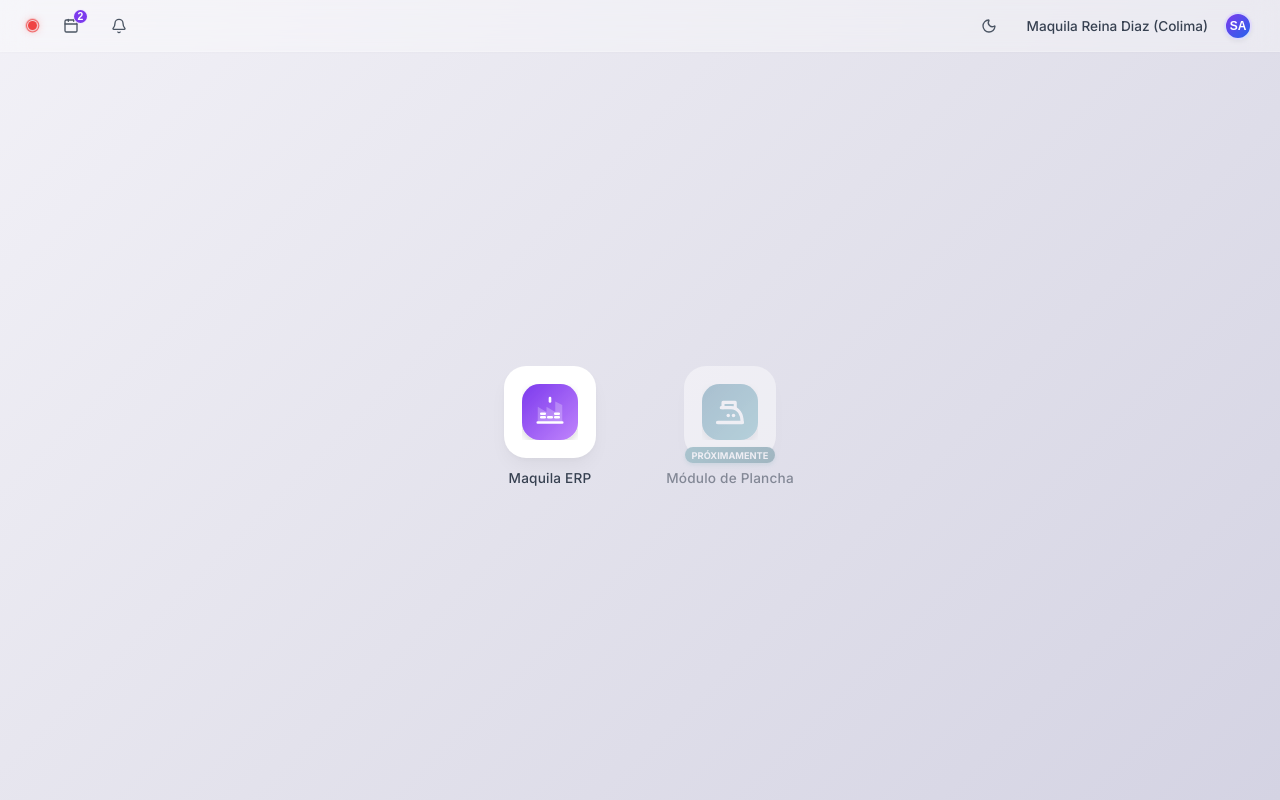
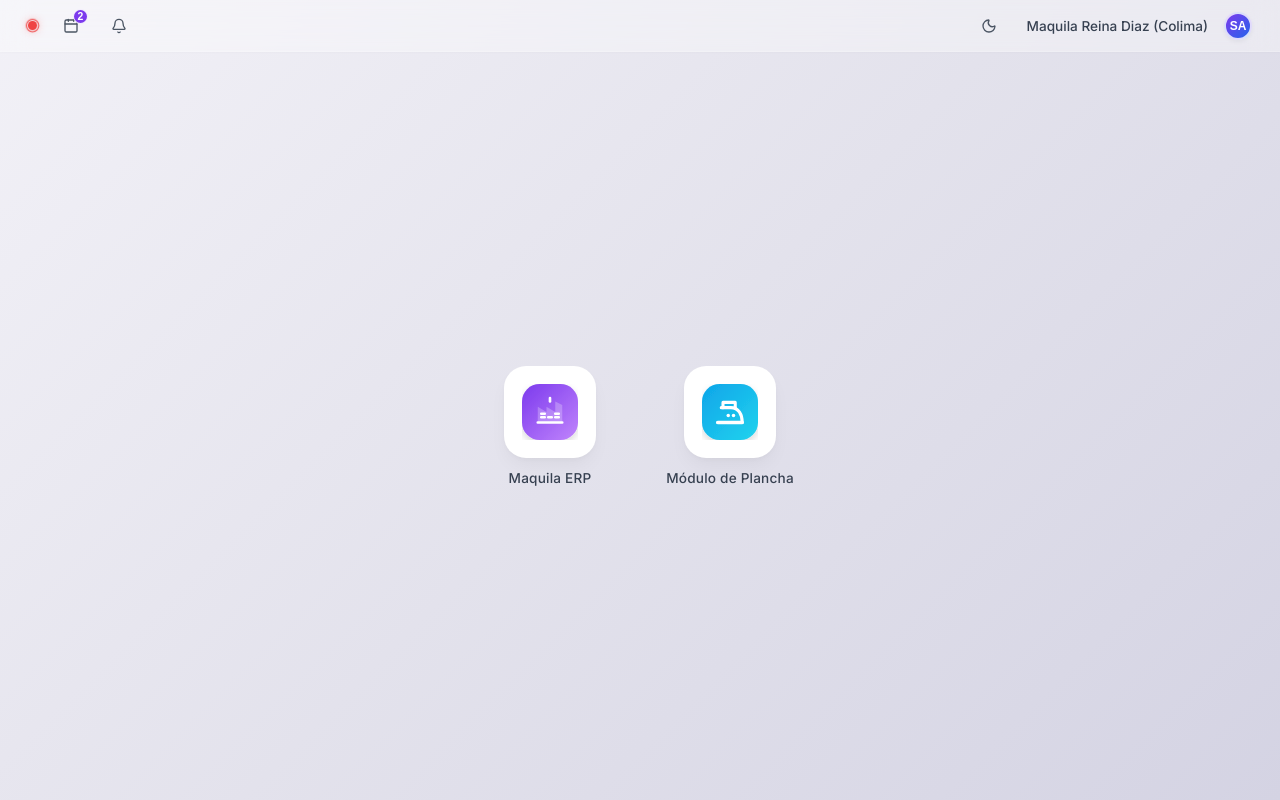
Before and after one commit to MaximilianoMontes/Control-de-Maquila, a React app in the folder Proyecto de Reina Diaz/frontend/: page / in a window 1280 px wide. Built offline with nearby package versions, Linux system fonts and the light colour scheme; no server answers; sample sign-in values are in the browser's storage; the HTML template or start-up script is replaced by a standard one.

Commit message:
feat: unlock Plancha module card on the Launcher page

```diff
--- a/Proyecto de Reina Diaz/frontend/src/pages/Launcher.jsx
+++ b/Proyecto de Reina Diaz/frontend/src/pages/Launcher.jsx
@@ -139,14 +139,13 @@ export default function Launcher() {
             <span className="launcher-app-name">{text.maquila}</span>
           </Link>
 
-          {/* App 2: Plancha (Disabled / Coming Soon) */}
-          <div className="launcher-app-item disabled" title={text.soon}>
-            <div className="launcher-app-icon" style={{ filter: 'grayscale(0.65) opacity(0.8)' }}>
+          {/* App 2: Plancha (Active) */}
+          <Link to="/plancha" className="launcher-app-item">
+            <div className="launcher-app-icon">
               <PlanchaIcon />
-              <span className="launcher-app-badge">{text.soon}</span>
             </div>
             <span className="launcher-app-name">{text.plancha}</span>
-          </div>
+          </Link>
         </div>
       </main>
     </div>
```
